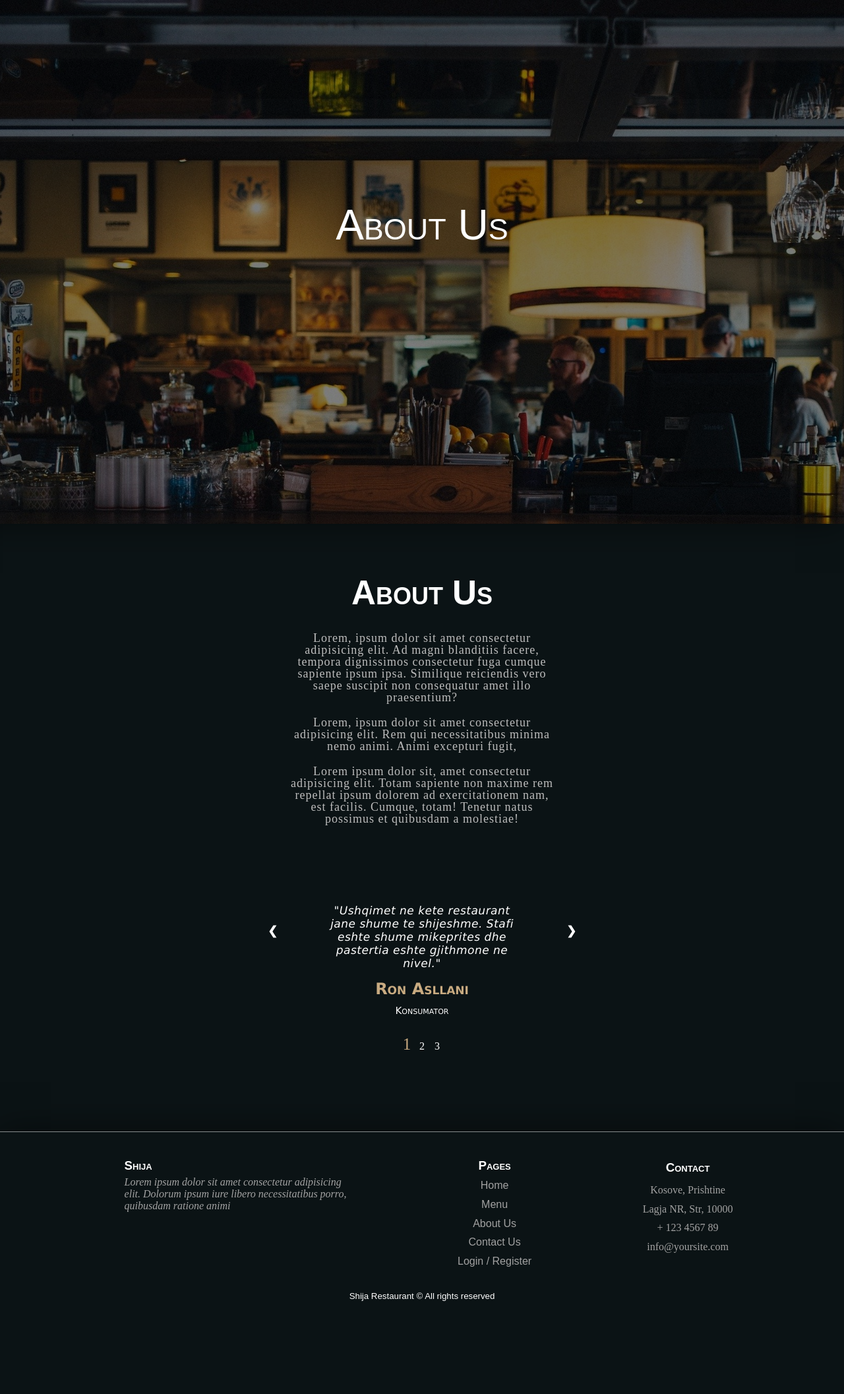
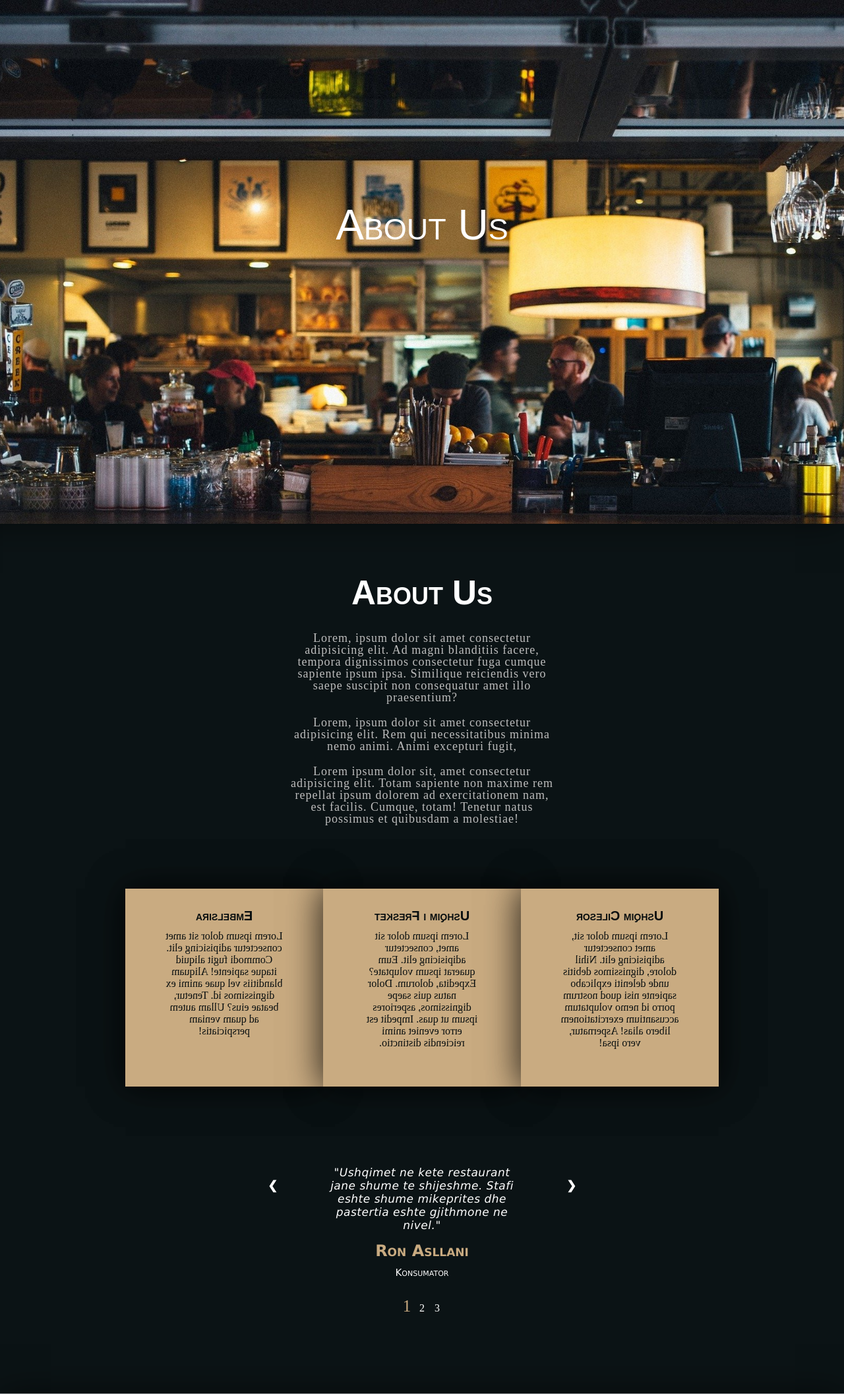
Before and after one commit to ronasllani/Projekti, a PHP site: page /about-us.php in a window 1280 px wide. Shown: the part 96-2209 px from the top of the page at 66% size. Before the commit the page ends 2068 px from the top, so only its background shows below. Run offline with PHP 8.4, Linux system fonts and the light colour scheme.

Commit message:
about-us flip and some small changes

```diff
--- a/about-us.php
+++ b/about-us.php
@@ -1,6 +1,7 @@
 <!DOCTYPE html>
 <html>
     <head>
+        <meta content="width=device-width, height=device-height, initial-scale=1" name="viewport">
         <?php include ('activenav.php');?>
         <title>Home</title>
         <link rel="stylesheet" href="css/style.css">
@@ -14,7 +15,6 @@
 
         <main>
             <div class="home-container">
-                <div class="home-overlay"></div>
                 <img src="img/about-us.jpg" class="home-foto" alt="">
             </div>
             <div class="main-title">
@@ -27,6 +27,45 @@
                 <p class="aboutp">Lorem, ipsum dolor sit amet consectetur adipisicing elit. Rem qui necessitatibus minima nemo animi. Animi excepturi fugit, </p>
                 <p class="aboutp">Lorem ipsum dolor sit, amet consectetur adipisicing elit. Totam sapiente non maxime rem repellat ipsum dolorem ad exercitationem nam, est facilis. Cumque, totam! Tenetur natus possimus et quibusdam a molestiae!</p>
             </div>
+
+
+            <div class="flip-container">
+                <div class="flip-box">
+                    <div class="flip-box-inner">
+                        <div class="flip-box-front">
+                            <img src="img/flip1.jpg" class="flip-foto">
+                        </div>
+                        <div class="flip-box-back">
+                            <h2>Embelsira</h2>
+                            <p>Lorem ipsum dolor sit amet consectetur adipisicing elit. Commodi fugit aliquid itaque sapiente! Aliquam blanditiis vel quae animi ex dignissimos id. Tenetur, beatae eius? Ullam autem ad quam veniam perspiciatis!</p>
+                        </div>
+                    </div>
+                </div>
+
+                <div class="flip-box">
+                    <div class="flip-box-inner">
+                        <div class="flip-box-front">
+                            <img src="img/flip3.jpg" class="flip-foto">
+                        </div>
+                        <div class="flip-box-back">
+                            <h2>Ushqim i Fresket</h2>
+                            <p>Lorem ipsum dolor sit amet, consectetur adipisicing elit. Eum quaerat ipsum voluptate? Expedita, dolorum. Dolor natus quis saepe dignissimos, asperiores ipsum ut quas. Impedit est error eveniet animi reiciendis distinctio.</p>
+                        </div>
+                    </div>
+                </div>
+                <div class="flip-box">
+                    <div class="flip-box-inner">
+                        <div class="flip-box-front">
+                            <img src="img/flip2.jpg" class="flip-foto">
+                        </div>
+                        <div class="flip-box-back">
+                            <h2>Ushqim Cilesor</h2>
+                            <p>Lorem ipsum dolor sit, amet consectetur adipisicing elit. Nihil dolore, dignissimos debitis unde deleniti explicabo sapiente nisi quod nostrum porro id nemo voluptatum accusantium exercitationem libero alias! Aspernatur, vero ipsa!</p>
+                        </div>
+                    </div>
+                </div>
+            </div>
+
 
             <div class="slidecontainer">
 
--- a/contact-us.php
+++ b/contact-us.php
@@ -1,11 +1,11 @@
 <!DOCTYPE html>
 <html>
     <head>
+        <meta content="width=device-width, height=device-height, initial-scale=1" name="viewport">
         <?php include ('activenav.php');?>
         <title>Contact Us</title>
         <link rel="stylesheet" href="css/style.css">
         <link rel="shortcut icon" href="img/logo.ico" type="image/x-icon">
-
     </head>
 
     <body>
--- a/css/style.css
+++ b/css/style.css
@@ -464,20 +464,15 @@ footer{
 }
 
 
-.slideroverlay{
-  background-color: black;
-  height: auto;
-  width: auto;
-}
+
 .slidecontainer {
+  padding-top: 20px;
   max-width: 500px;
   height: auto;
   position: relative;
   margin: auto;
 }
 .mySlides{
-
-
   text-align: center;
 }
 .sliderP{
@@ -547,6 +542,59 @@ footer{
   transition: 0.2s ease;
 }
 
+
+.flip-container{
+  padding-top: 6vw;
+  position: relative;
+  box-sizing: border-box;
+  display: flex;
+  flex-direction: row;
+  flex-wrap: wrap;
+  align-items: center;
+  justify-content: center;
+  width: auto;
+  height: auto;
+}
+.flip-box {
+  width: 300px;
+  height: 300px;
+}
+
+.flip-box-inner {
+  width: 100%;
+  height: 100%;
+  text-align: center;
+  transition: 0.5s;
+  transform-style: preserve-3d;
+}
+
+.flip-box:hover .flip-box-inner {
+  transform: rotateY(180deg);
+}
+
+.flip-box-front, .flip-box-back {
+  box-shadow: 0 0 50px rgba(0, 0, 0, 0.5);
+  background-color:rgb(201, 171, 129);
+  position: absolute;
+  width: 100%;
+  height: 100%;
+}
+.flip-box-back {
+  padding: 10% 20% 10% 20%;
+  text-align: center;
+  color:  #080e0f;
+  transform: rotateY(180deg);
+}
+.flip-box-back>h2{
+  padding-bottom: 10px;
+  font-variant: small-caps;
+  font-size: 20px;
+  font-family: Arial, Helvetica, sans-serif;
+}
+.flip-foto{
+  width: 300px;
+  height: 300px;
+}
 
 
 
--- a/home.php
+++ b/home.php
@@ -1,6 +1,7 @@
 <!DOCTYPE html>
 <html>
     <head>
+        <meta content="width=device-width, height=device-height, initial-scale=1" name="viewport">
         <?php include ('activenav.php');?>
         <title>Home</title>
         <link rel="stylesheet" href="css/style.css">
@@ -39,7 +40,7 @@
                         <a href="contact-us.php" class="buttonAnchor"><button class="homebutton">Na Kontaktoni</button></a>
                     </div>
                 </div>
-              </div>
+            </div>
         </main>
 
 
--- a/login.php
+++ b/login.php
@@ -1,6 +1,7 @@
 <!DOCTYPE html>
 <html>
     <head>
+        <meta content="width=device-width, height=device-height, initial-scale=1" name="viewport">
         <?php include ('activenav.php');?>
         <title>Login and Register</title>
         <link rel="stylesheet" href="css/style.css">
--- a/menu.php
+++ b/menu.php
@@ -1,6 +1,7 @@
 <!DOCTYPE html>
 <html>
     <head>
+        <meta content="width=device-width, height=device-height, initial-scale=1" name="viewport">
         <?php include ('activenav.php');?>
         <title>Menu</title>
         <link rel="stylesheet" href="css/style.css">
```
Also changed, not shown: img/flip1.jpg (added), img/flip2.jpg (added), img/flip3.jpg (added).
